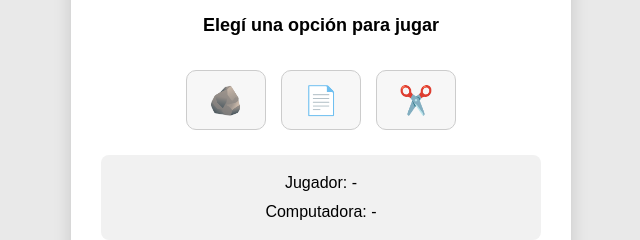
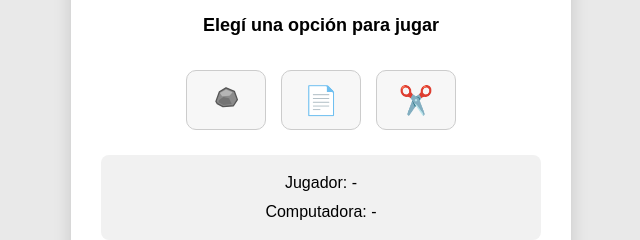
Before and after one commit to felimartinezboero/Unidad-9, a plain HTML site: page index.html in a window 1280 px wide. Shown: the part 342-582 px from the top of the page, 319-959 px from the left. Drawn offline with Linux system fonts and the light colour scheme.

Commit message:
Ultimo commit

```diff
--- a/index.html
+++ b/index.html
@@ -34,7 +34,13 @@
 
 <div class="choices">
 
-<button id="rock">🪨</button>
+<button id="rock" aria-label="Piedra">
+<svg viewBox="0 0 64 64" width="1em" height="1em" aria-hidden="true">
+<path d="M9 42 17 20l15-9 19 8 7 19-9 14-24 2-13-7z" fill="#8b8b8b" stroke="#555" stroke-width="3" stroke-linejoin="round"/>
+<path d="m18 23 14-8 15 6-7 8-17 1z" fill="#b5b5b5"/>
+<path d="m16 39 10-7 13 3 6 13-19 2-11-6z" fill="#737373"/>
+</svg>
+</button>
 <button id="paper">📄</button>
 <button id="scissors">✂️</button>
 
```
